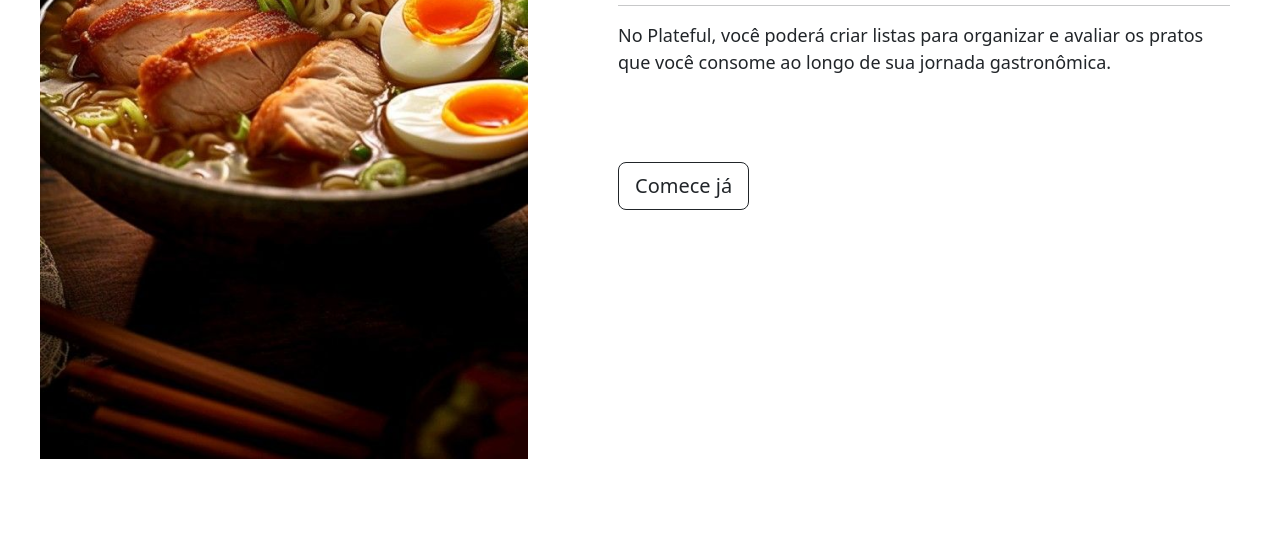
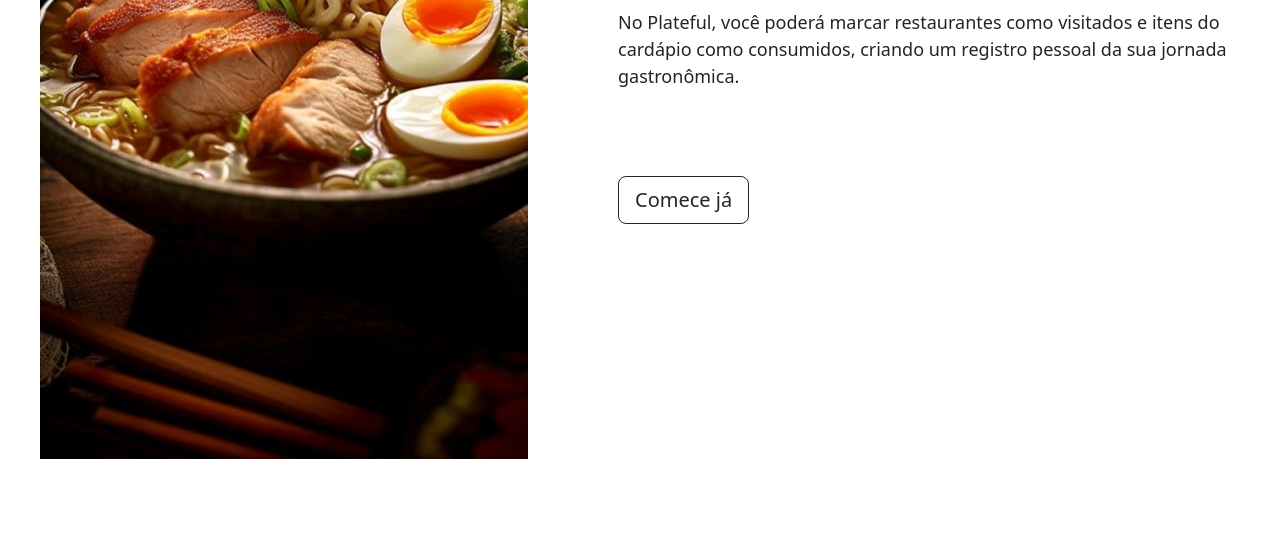
Before and after one commit to Mariars11/Plateful, a website: page src/views/index.html in a window 1280 px wide. Shown: the part 547-1100 px from the top of the page. Drawn offline with nearby package versions, Linux system fonts and the light colour scheme.

Commit message:
Atualizando o readme

```diff
--- a/src/views/index.html
+++ b/src/views/index.html
@@ -35,7 +35,7 @@
                     <div><p style="font-size: 18px;">Bem-Vindo!</p></div>
                     <div><h1>Registre e celebre cada sabor da sua jornada culinária!</h1></div>
                     <hr>
-                    <div><p style="font-size: 18px;">No Plateful, você poderá criar listas para organizar e avaliar os pratos que você consome ao longo de sua jornada gastronômica.</p></div>
+                    <div><p style="font-size: 18px;">No Plateful, você poderá marcar restaurantes como visitados e itens do cardápio como consumidos, criando um registro pessoal da sua jornada gastronômica.</p></div>
                     <div class="div-button" id="btnLogin" style="margin-top: 70px;">
                         <form action="Login" method="get">
                             <button type="submit" class="btn btn-outline-dark btn-lg">Comece já</button>
```
Also changed, not shown: README.md.
